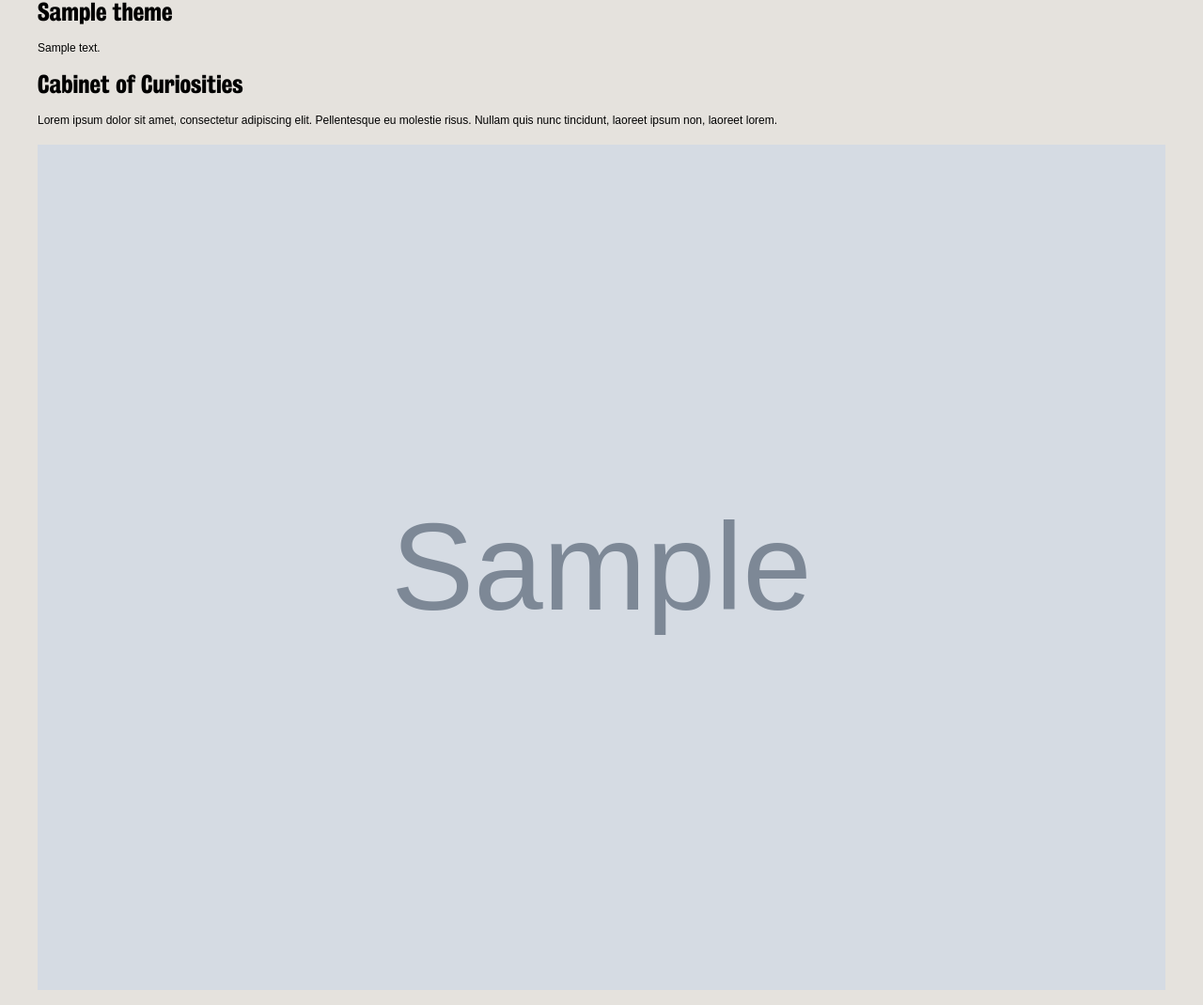
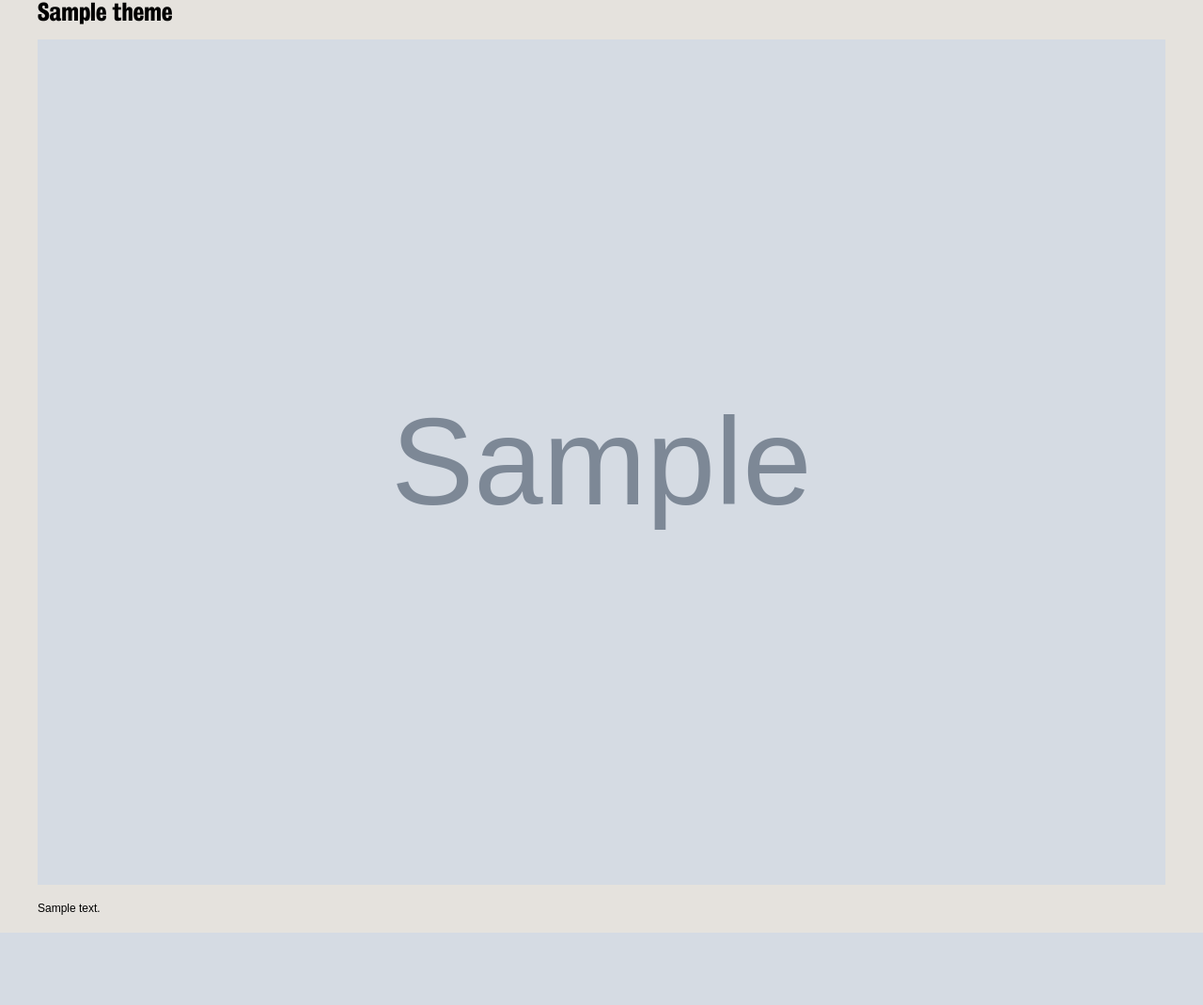
Before and after one commit to kingsdigitallab/kal-django, a Django app: template templates/kaldb/theme_page.html in a window 1280 px wide. Shown: the whole page at 94% size. After the commit the page ends 993 px from the top, so only its background shows below. Run offline with Django 3.2, Linux system fonts and the light colour scheme; the template is opened without the code that fills it: most values are stand-ins (such as "Sample title", 1, 10 or a date in 2020); grey boxes marked "Sample" are stand-in pictures; some libraries are stand-ins or nearby versions.

Commit message:
Web safe django template for Theme

```diff
--- a/templates/kaldb/theme_page.html
+++ b/templates/kaldb/theme_page.html
@@ -19,22 +19,12 @@
     <div class="row">
         <div class="large 12-columns">
             <h3 class="kings-header" >{{ theme.name }}</h3>
+            <p><img alt="{{ theme.name }}" height="200" width="100%" src="{{ theme.image.url }}"></p>
             <div class="rich-text">
             <p>
 		{{ theme.description|safe }}
             </p>
             </div>
-            <h3 class="kings-header">Cabinet of Curiosities</h3>
-            <div>
-            <p>Lorem ipsum dolor sit amet, consectetur adipiscing elit. Pellentesque eu molestie risus. Nullam quis nunc tincidunt, laoreet ipsum non, laoreet lorem.
-            </p>
-            {% for t in themes %}
-            <p>
-                <a href="/themes/{{ t.short_name }}" title="{{ t.name }}">
-                    <img src="{{ t.image.url }}" height="100" width="100%"/>
-                </a>
-            </p>
-            {% endfor %}
         </div> <!-- end cols -->
     </div><!-- end row -->
 </section>
```
